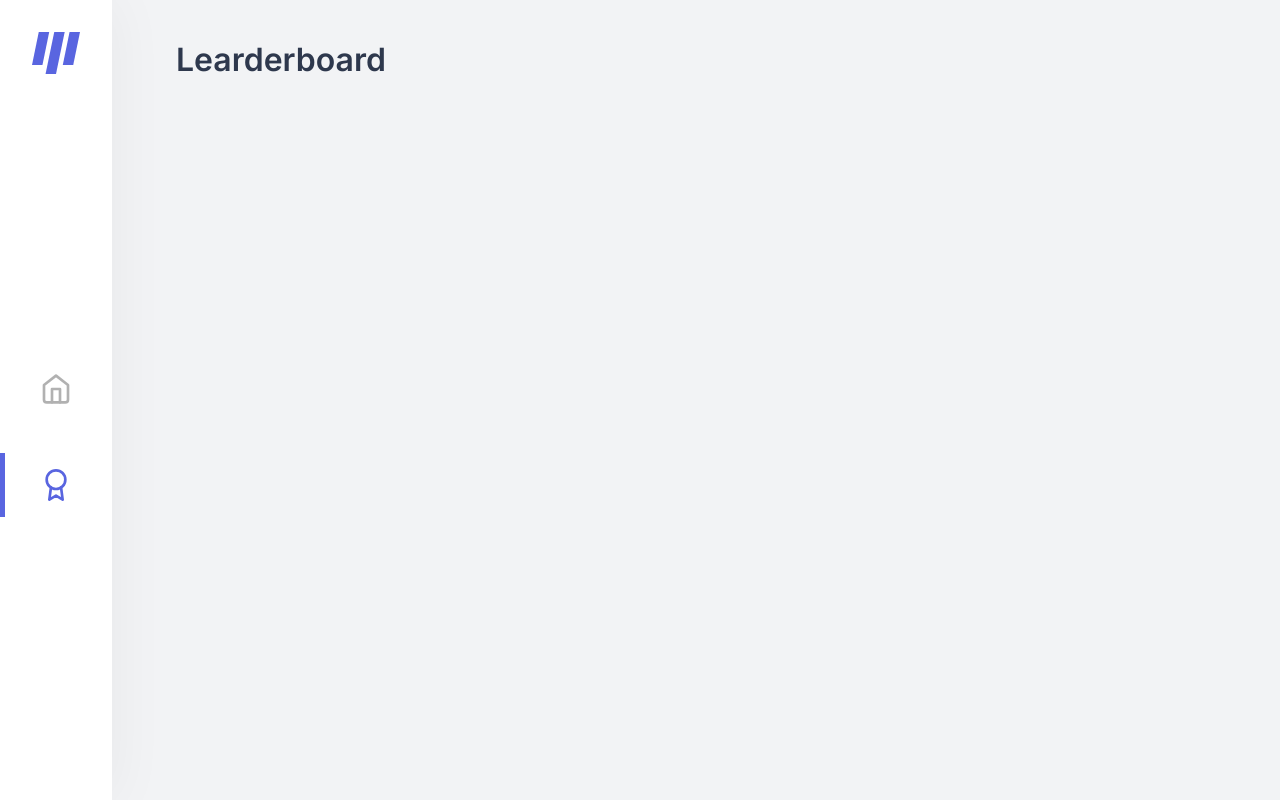
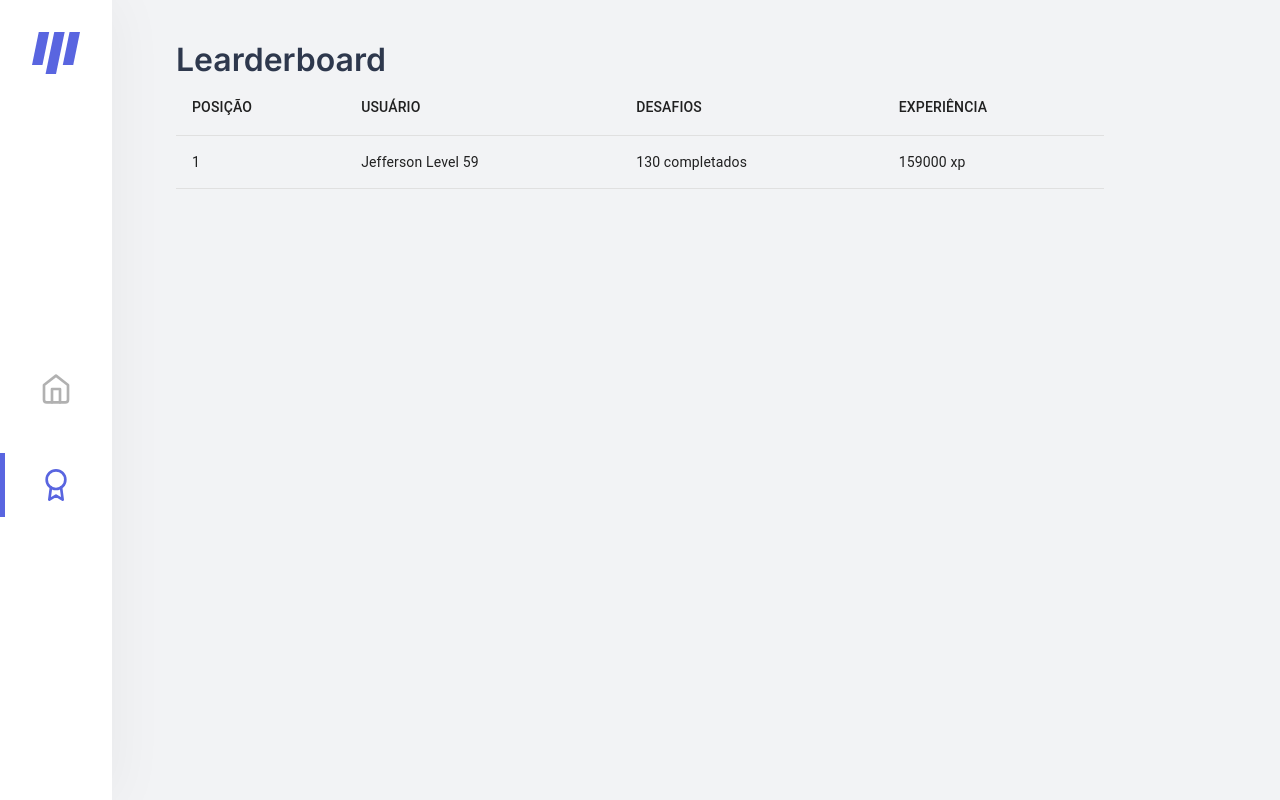
Before and after one commit to jeffersondossantosaguiar/se-mova, a Next.js app: page /learderboard in a window 1280 px wide. Built offline with nearby package versions, Linux system fonts and the light colour scheme.

Commit message:
Começando a tabela

```diff
--- a/package.json
+++ b/package.json
@@ -8,11 +8,14 @@
     "start": "next start"
   },
   "dependencies": {
+    "@material-ui/core": "^4.11.3",
+    "add": "^2.0.6",
     "js-cookie": "^2.2.1",
     "next": "10.0.7",
     "react": "17.0.1",
     "react-dom": "17.0.1",
-    "react-icons": "^4.2.0"
+    "react-icons": "^4.2.0",
+    "yarn": "^1.22.10"
   },
   "devDependencies": {
     "@types/js-cookie": "^2.2.6",
--- a/src/pages/learderboard.tsx
+++ b/src/pages/learderboard.tsx
@@ -1,6 +1,17 @@
+import React from 'react';
+import { makeStyles } from '@material-ui/core/styles';
+import Table from '@material-ui/core/Table';
+import TableBody from '@material-ui/core/TableBody';
+import TableCell from '@material-ui/core/TableCell';
+import TableContainer from '@material-ui/core/TableContainer';
+import TableHead from '@material-ui/core/TableHead';
+import TableRow from '@material-ui/core/TableRow';
+
 import styles from '../styles/pages/Learderboard.module.css'
 
 import { Layout } from "../components/Layout"
+import { rmdirSync } from 'fs'
+
 
 export default function Learderboard() {
   const users = [
@@ -18,6 +29,28 @@ export default function Learderboard() {
     <Layout>
       <div className={styles.container}>
         <h1>Learderboard</h1>
+          <Table>
+            <TableHead>
+              <TableRow>
+                <TableCell>POSIÇÃO</TableCell>
+                <TableCell align="left">USUÁRIO</TableCell>
+                <TableCell align="left">DESAFIOS</TableCell>
+                <TableCell align="left">EXPERIÊNCIA</TableCell>
+              </TableRow>
+            </TableHead>
+            <TableBody>
+              {users.map((row) => (
+                <TableRow key={row.user}>
+                  <TableCell component="th" scope="row">
+                    {row.position}
+                  </TableCell>
+                  <TableCell align="left">{row.user} Level {row.user_level}</TableCell>
+                  <TableCell align="left">{row.challenges} completados</TableCell>
+                  <TableCell align="left">{row.exp} xp</TableCell>
+                </TableRow>
+              ))}
+            </TableBody>
+          </Table>
       </div>
     </Layout>
   )
```
Also changed, not shown: 1 other file (tests, documents, lock files or other folders).
